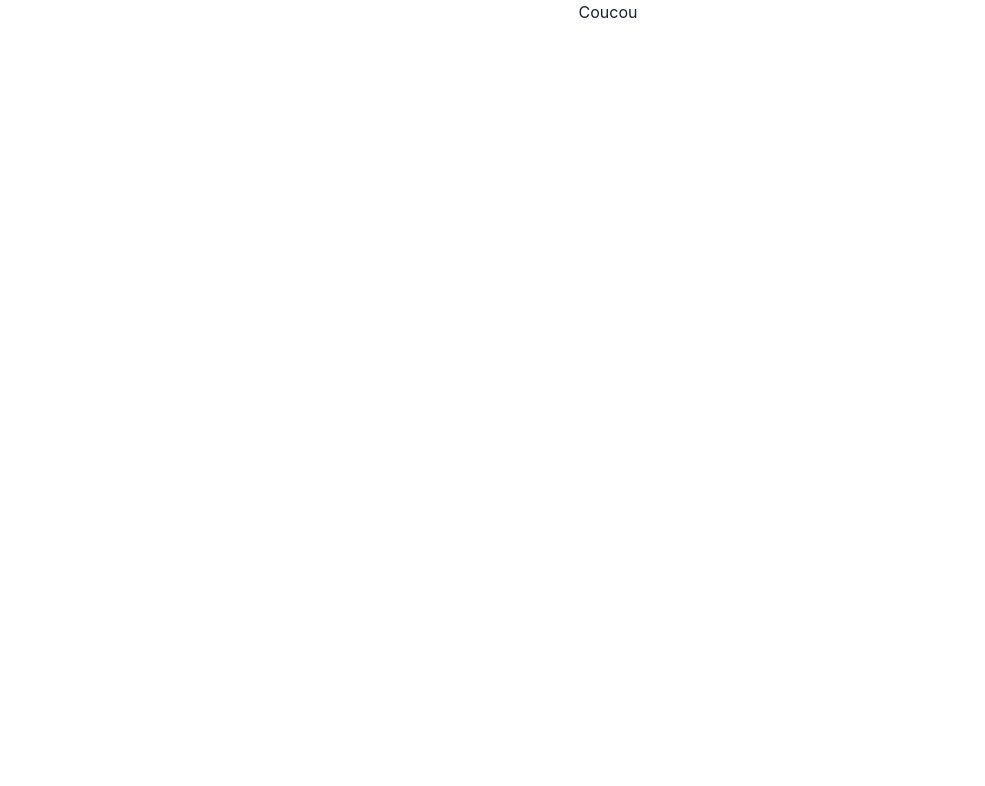
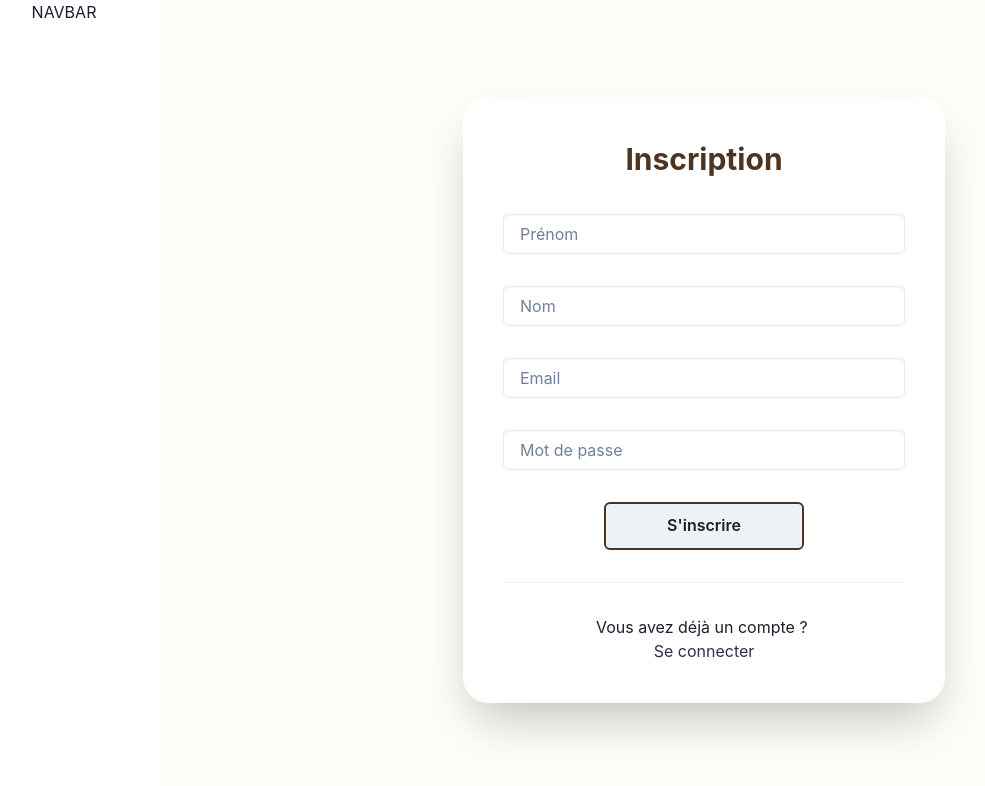
Before and after one commit to JulieCombeau/Checkpoint4, a React (Vite) app in the folder frontend/: page /register in a window 1280 px wide. Shown: the top 786 px of the page, without its empty margins (32-1017 px from the left). Built offline with nearby package versions, Linux system fonts and the light colour scheme; no server answers.

Commit message:
page inscription completed

```diff
--- a/frontend/src/pages/Register.jsx
+++ b/frontend/src/pages/Register.jsx
@@ -1,3 +1,206 @@
+import React, { useState } from "react";
+import { useNavigate, Link } from "react-router-dom";
+import {
+  Box,
+  Stack,
+  Text,
+  Button,
+  FormControl,
+  Input,
+  Divider,
+  Flex,
+  useToast,
+} from "@chakra-ui/react";
+import backendAPI from "../services/backendAPI";
+import "../App.css";
+
+import Header from "../components/Header";
+
 export default function Register() {
-  return <div>Coucou</div>;
+  const [signupFirstname, setSignupFirstname] = useState("");
+  const [signupLastname, setSignupLastname] = useState("");
+  const [signupEmail, setSignupEmail] = useState("");
+  const [signupPassword, setSignupPassword] = useState("");
+
+  const navigate = useNavigate();
+  const toast = useToast();
+
+  const handleSubmit = () => {
+    backendAPI
+      .post("/api/users", {
+        firstname: signupFirstname,
+        lastname: signupLastname,
+        email: signupEmail,
+        password: signupPassword,
+      })
+      .catch((error) => {
+        console.warn(error);
+        if (error) {
+          toast({
+            title:
+              "Une erreur est survenue lors de la création de votre compte.",
+            status: "error",
+            duration: 7000,
+            position: "bottom-right",
+            isClosable: true,
+          });
+          console.warn(error);
+        }
+      })
+      .then((response) => {
+        if (response) {
+          toast({
+            title: "Vous avez bien créez votre compte.",
+            description: "Bienvenue chez nous !",
+            status: "success",
+            duration: 7000,
+            position: "bottom-right",
+            isClosable: true,
+          });
+        }
+      })
+      .then(() => {
+        backendAPI
+          .post("/api/auth/login", {
+            email: signupEmail,
+            password: signupPassword,
+          })
+          .then((newresponse) => {
+            if (newresponse.status === 200) {
+              window.localStorage.setItem("isUserLoggedIn", true);
+            }
+
+            if (newresponse) {
+              toast({
+                title: "Connexion Réussie",
+                description: "Bienvenue sur votre compte !",
+                status: "success",
+                duration: 7000,
+                position: "bottom-right",
+                isClosable: true,
+              });
+            }
+            navigate("/");
+          })
+          .catch((error) => {
+            if (error) {
+              toast({
+                title: "Une erreur est survenue lors du login",
+                status: "error",
+                duration: 7000,
+                position: "bottom-right",
+                isClosable: true,
+              });
+            }
+            console.warn(error);
+          });
+      });
+  };
+
+  return (
+    <Box h="100vh" bgColor="#FFFDF8">
+      <Flex flexDir={{ base: "column", md: "row" }}>
+        <Flex
+          bgColor="white"
+          minW="15vw"
+          minH={{ base: "15vh", md: "100vh" }}
+          gap="20px"
+          flexDir="column"
+        >
+          <Header />
+        </Flex>
+        <Flex
+          boxShadow="2xl"
+          className="signupForm"
+          bgColor="white"
+          maxWidth={{ base: "100vw", md: "482px" }}
+          m={{ base: "10%", md: "auto" }}
+          alignItems="center"
+          borderRadius="25px"
+          padding={{ base: "30px", md: "30px", lg: "40px" }}
+        >
+          <Stack
+            className="noAccount"
+            spacing={8}
+            w={{ base: "100vw", md: "90vw", lg: "90vw" }}
+            maxWidth={{ base: "100vw", md: "482px" }}
+            margin={{ base: "20px", md: "auto" }}
+          >
+            <Text
+              textAlign="center"
+              fontSize="3xl"
+              fontWeight="700"
+              color="#4F3521"
+            >
+              Inscription
+            </Text>
+            <FormControl>
+              <Input
+                type="text"
+                id="signupFirstname"
+                name="Prénom"
+                placeholder="Prénom"
+                value={signupFirstname}
+                onChange={(e) => setSignupFirstname(e.target.value)}
+              />
+            </FormControl>
+            <FormControl>
+              <Input
+                type="text"
+                id="signupLastname"
+                name="Nom"
+                placeholder="Nom"
+                value={signupLastname}
+                onChange={(e) => setSignupLastname(e.target.value)}
+              />
+            </FormControl>
+            <FormControl>
+              <Input
+                type="text"
+                id="signupEmail"
+                name="Email"
+                placeholder="Email"
+                value={signupEmail}
+                onChange={(e) => setSignupEmail(e.target.value)}
+              />
+            </FormControl>
+            <FormControl>
+              <Input
+                type="password"
+                id="signupPassword"
+                name="Mot de passe"
+                placeholder="Mot de passe"
+                value={signupPassword}
+                onChange={(e) => setSignupPassword(e.target.value)}
+              />
+            </FormControl>
+            <Button
+              alignSelf="center"
+              size="md"
+              height="48px"
+              width="200px"
+              border="2px"
+              borderColor="#4F3521"
+              type="button"
+              onClick={() => handleSubmit()}
+            >
+              S'inscrire
+            </Button>
+            <Divider />
+            <Text textAlign="center">
+              Vous avez déjà un compte ?&nbsp;
+              <Link to="/login">
+                <Text
+                  color="#342c50"
+                  _hover={{ textDecoration: "none", color: "#4F3521" }}
+                >
+                  Se connecter
+                </Text>
+              </Link>
+            </Text>
+          </Stack>
+        </Flex>
+      </Flex>
+    </Box>
+  );
 }
--- /dev/null
+++ b/frontend/src/services/backendAPI.js
@@ -0,0 +1,8 @@
+import axios from "axios";
+
+const instance = axios.create({
+  baseURL: import.meta.env.VITE_BACKEND_URL,
+  withCredentials: true,
+});
+
+export default instance;
```
